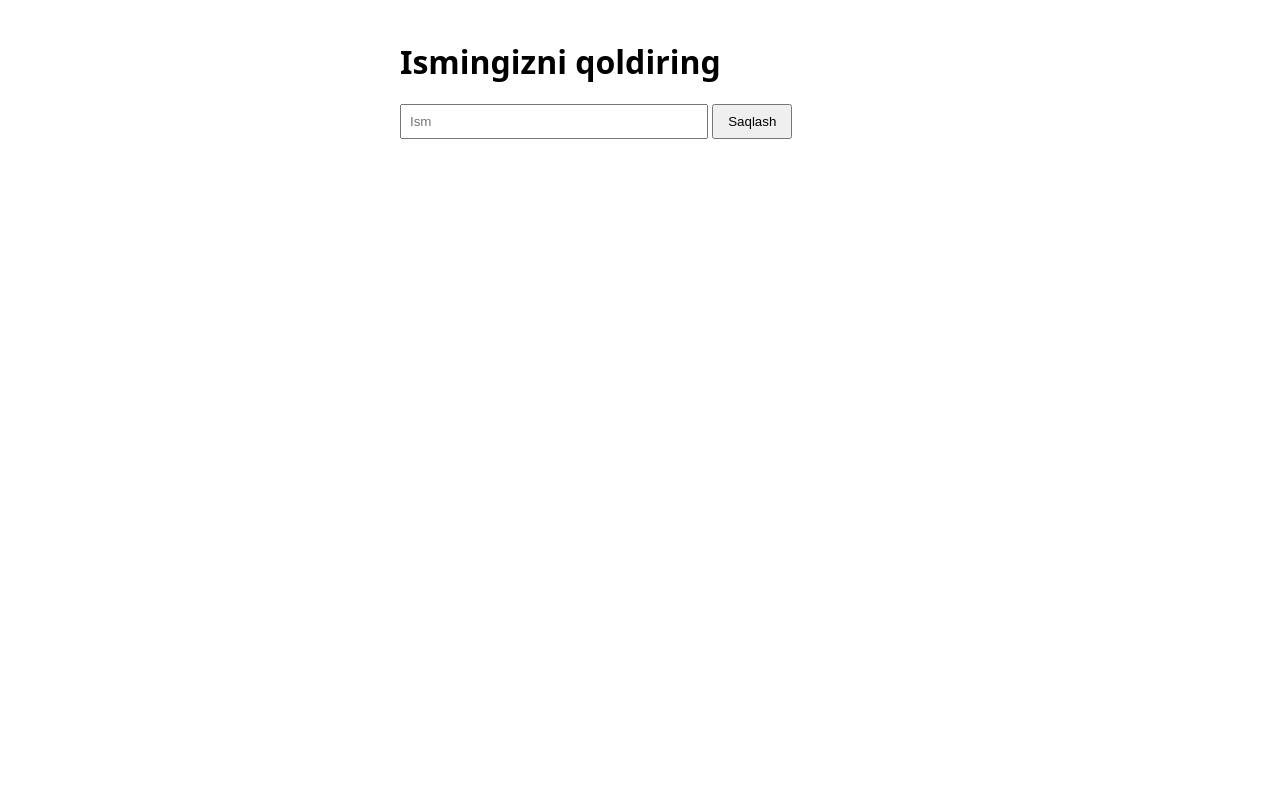
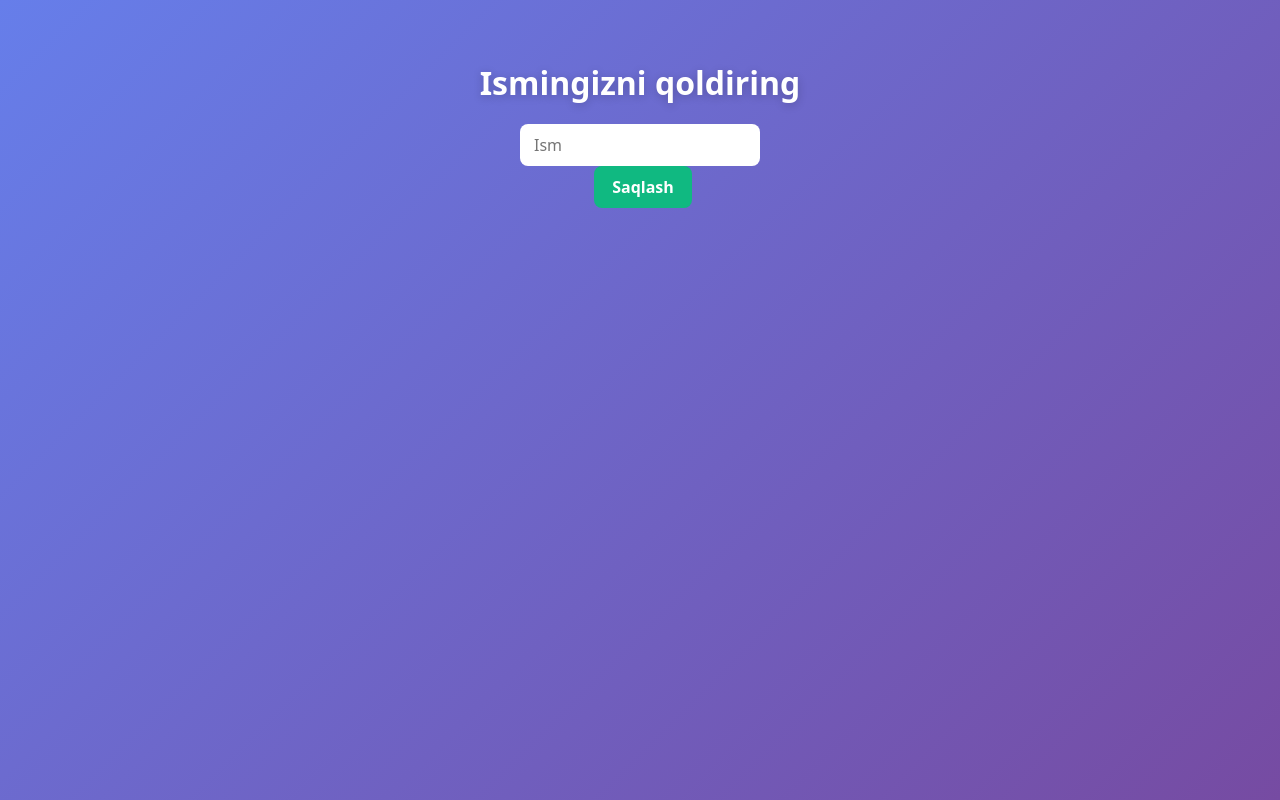
Before and after one commit to mirolimovakramjon10-cpu/musql-Akramjon-ATT-2, a website: page index.html in a window 1280 px wide. Drawn offline with Linux system fonts and the light colour scheme; no server answers.

Commit message:
Update index.html

```diff
--- a/index.html
+++ b/index.html
@@ -5,11 +5,65 @@
   <meta name="viewport" content="width=device-width, initial-scale=1">
   <title>MySQL demo</title>
   <style>
-    body { font-family: system-ui, sans-serif; max-width: 480px; margin: 40px auto; padding: 0 16px; }
-    input { padding: 8px; width: 60%; }
-    button { padding: 8px 14px; }
-    li { margin: 6px 0; }
-    small { color: #666; }
+    * {
+    box-sizing: border-box;
+    font-family: system-ui, -apple-system, sans-serif;
+  }
+  body {
+    margin: 0;
+    min-height: 100vh;
+    padding: 40px 16px;
+    background: linear-gradient(135deg, #667eea 0%, #764ba2 100%);
+    color: #fff;
+    display: flex;
+    flex-direction: column;
+    align-items: center;
+  }
+  h1 {
+    margin-bottom: 20px;
+    text-shadow: 0 2px 10px rgba(0, 0, 0, 0.2);
+  }
+  input {
+    padding: 10px 14px;
+    border: none;
+    border-radius: 8px;
+    font-size: 16px;
+    outline: none;
+    width: 240px;
+  }
+  button {
+    padding: 10px 18px;
+    border: none;
+    border-radius: 8px;
+    background: #10b981;
+    color: #fff;
+    font-size: 16px;
+    font-weight: 600;
+    cursor: pointer;
+    margin-left: 6px;
+  }
+  button:hover {
+    background: #059669;
+  }
+  ul {
+    list-style: none;
+    padding: 0;
+    margin-top: 24px;
+    width: 100%;
+    max-width: 460px;
+  }
+  li {
+    background: rgba(255, 255, 255, 0.95);
+    color: #1f2937;
+    margin: 8px 0;
+    padding: 12px 16px;
+    border-radius: 10px;
+    box-shadow: 0 4px 12px rgba(0, 0, 0, 0.12);
+  }
+  small {
+    color: #6b7280;
+    font-size: 12px;
+  }
   </style>
 </head>
 <body>
```
